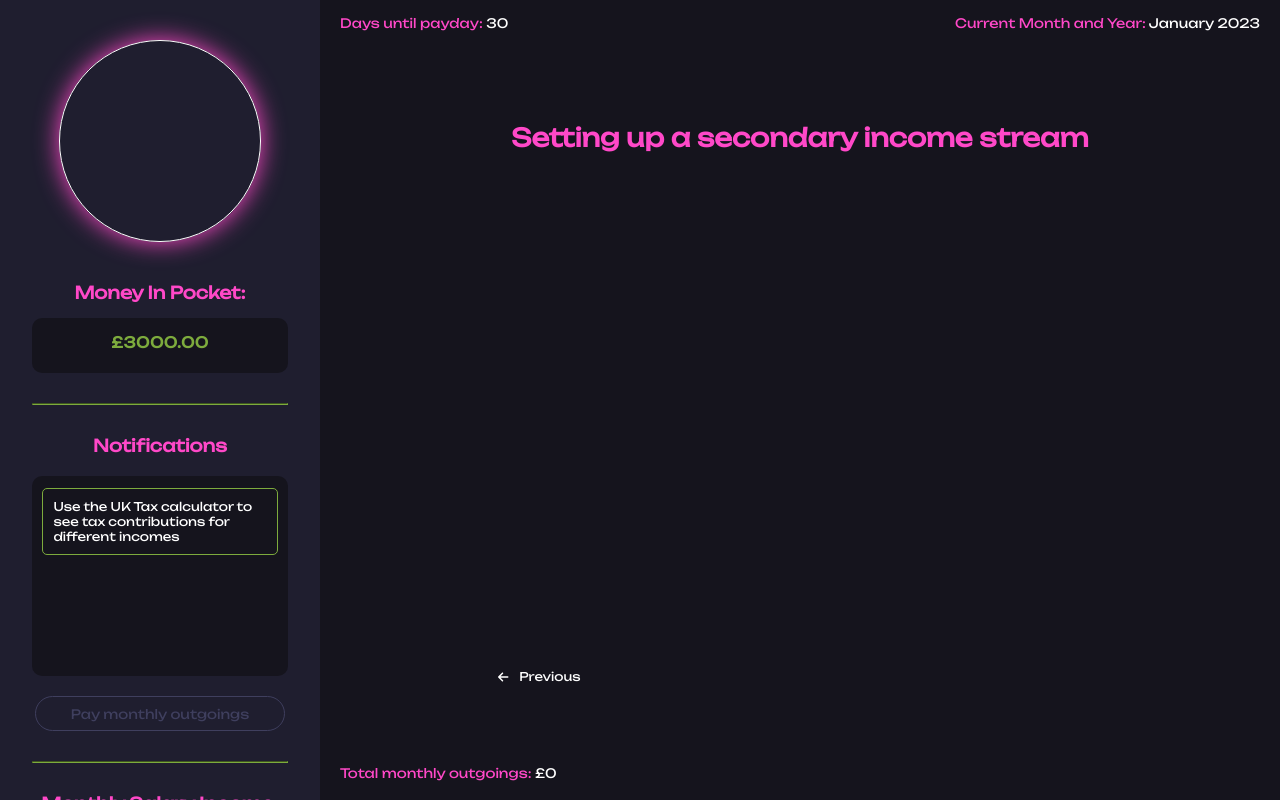
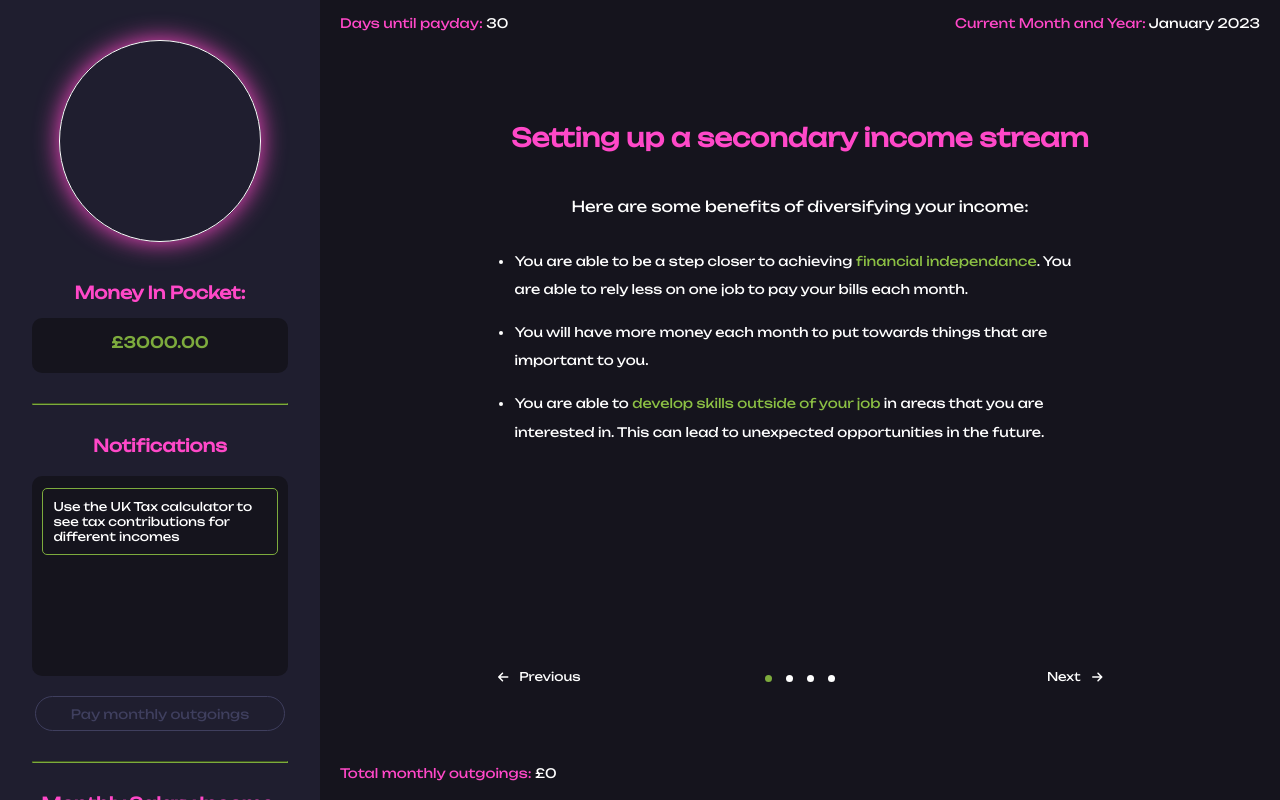
Before and after one commit to lucyscanlon/FinanceGame, a Vue app: page / in a window 1280 px wide. Built offline with nearby package versions, Linux system fonts and the light colour scheme.

Commit message:
change income stream choice button is now functional and directs back to choices page

```diff
--- a/src/components/MainGame/InformationPages/IncomeStreamsIntroduction.vue
+++ b/src/components/MainGame/InformationPages/IncomeStreamsIntroduction.vue
@@ -175,9 +175,12 @@ export default {
   components: {
     IncomeStreamsFlexbox,
   },
+  props: {
+    startingSlide: Number,
+  },
   data() {
     return {
-      currentSlide: 3,
+      currentSlide: this.startingSlide,
       onlineStoreName: '',
       podcastName: '',
       socialMediaUsername: '',
--- a/src/components/MainGame/MainGame.vue
+++ b/src/components/MainGame/MainGame.vue
@@ -61,7 +61,10 @@ Components:
     ></EmergencyFundIntroduction>
     <incomeStreamsIntroduction
       v-if="manageMainGameNav.currentPage === 5"
-    ></incomeStreamsIntroduction>
+    :startingSlide="0"></incomeStreamsIntroduction>
+    <incomeStreamsIntroduction
+      v-if="manageMainGameNav.currentPage === 6"
+      :startingSlide="2"></incomeStreamsIntroduction>
     <div
       v-if="
         manageMainGameNav.currentPage === 1 &&
--- a/src/components/MainGame/MainGameplayComponents/IncomeStreamsComponent.vue
+++ b/src/components/MainGame/MainGameplayComponents/IncomeStreamsComponent.vue
@@ -3,7 +3,7 @@
         <IncomeStreamsType v-if="manageIncomeStreams.chosenIncomeStreamChoice.ISidentifier === 1" :icon=1 type="Your Online Shop" :name=manageIncomeStreams.onlineStoreName :monthlyCost=250 :monthlyIncome=400></IncomeStreamsType>
         <IncomeStreamsType v-if="manageIncomeStreams.chosenIncomeStreamChoice.ISidentifier === 2" :icon=2 type="Your Podcast" :name=manageIncomeStreams.podcastName :monthlyIncome=200 :monthlyCost=50></IncomeStreamsType>
         <IncomeStreamsType v-if="manageIncomeStreams.chosenIncomeStreamChoice.ISidentifier === 4" :icon=4 type="Your Social Media" :name=manageIncomeStreams.socialMediaUsername :monthlyIncome=200 :monthlyCost=50></IncomeStreamsType>
-        <IncomeStreamsType v-if="manageIncomeStreams.chosenIncomeStreamChoice.ISidentifier === 5" :icon=5 type="Freelance Work" :name=manageIncomeStreams.freelanceChosenSkill :monthlyIncome=200 :monthlyCost=50></IncomeStreamsType>-->
+        <IncomeStreamsType v-if="manageIncomeStreams.chosenIncomeStreamChoice.ISidentifier === 5" :icon=5 type="Freelance Work" :name=manageIncomeStreams.freelanceChosenSkill :monthlyIncome=200 :monthlyCost=50></IncomeStreamsType>
         <IncomeStreamsType v-if="manageIncomeStreams.chosenIncomeStreamChoice.ISidentifier === 3" :icon=3 type="Part Time Bar Work" :name=manageIncomeStreams.barChoiceName :monthlyIncome=200 :monthlyCost=50></IncomeStreamsType>
     </div>
 </template>
--- a/src/components/MainGame/MainGameplayComponents/incomeStreamsType.vue
+++ b/src/components/MainGame/MainGameplayComponents/incomeStreamsType.vue
@@ -25,9 +25,16 @@
             </div>
         </div>
         <div class="incomestreams-interactive-edit-choice">
-            <button>Change income stream</button>
+            <button @click="manageMainGameNav.navigateToPage(6)">Change income stream</button>
         </div>
 </template>
+<script setup>
+
+    import { useMainGameplayNavigationStore } from '../../../store/MainGameChoicesStore.js'
+
+    const manageMainGameNav = useMainGameplayNavigationStore()
+
+</script>
 <script>
 
 export default {
```
